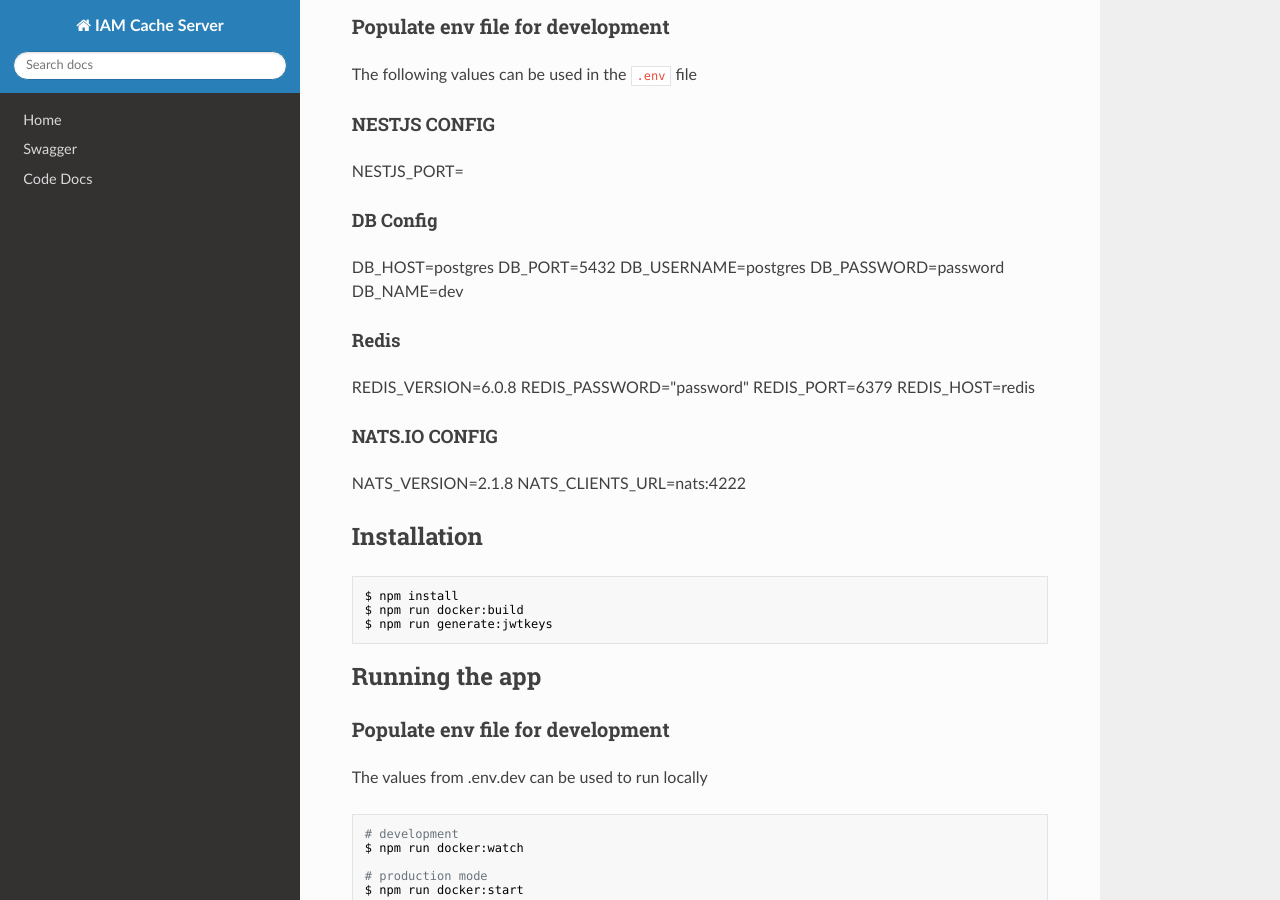
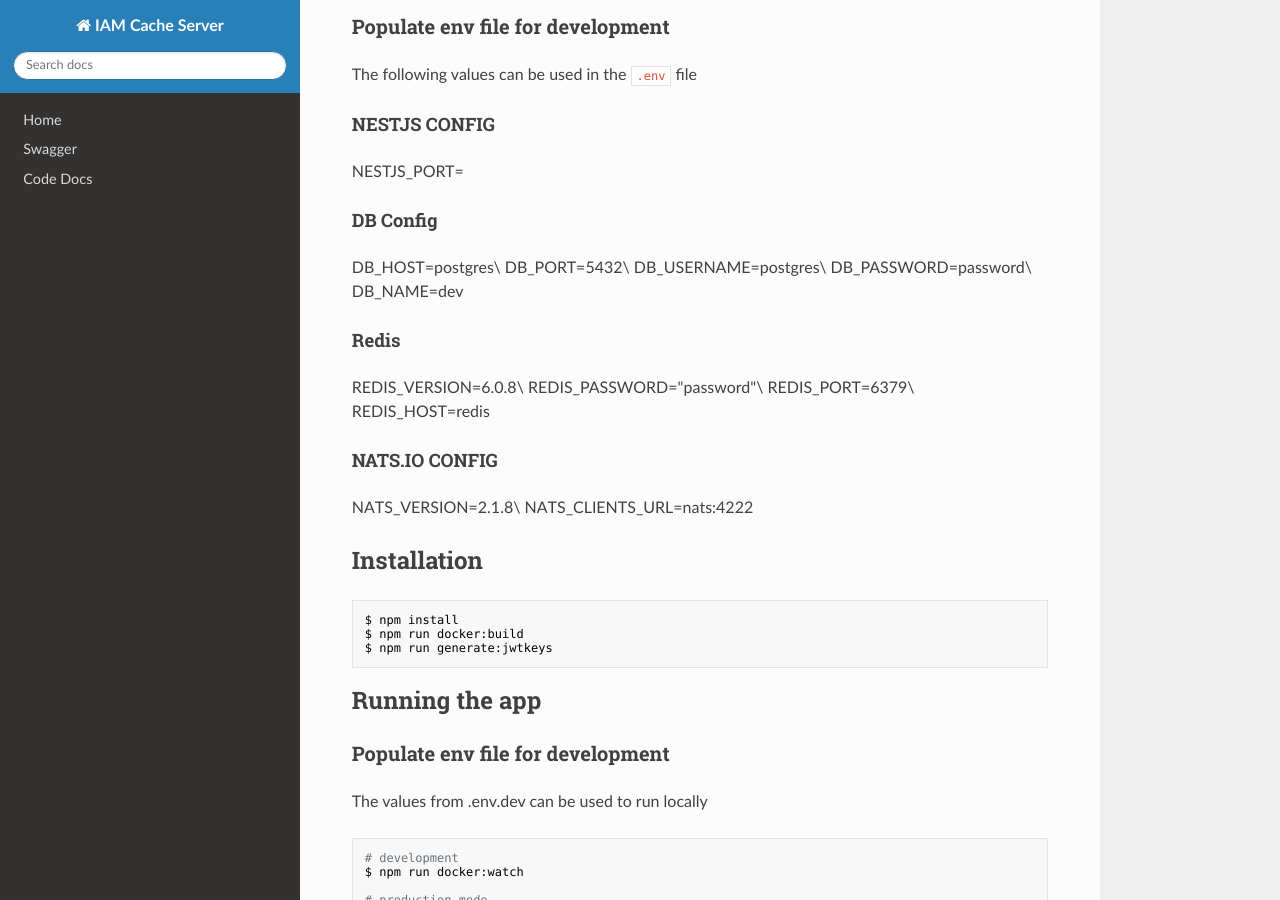
Before and after one commit to energywebfoundation/ssi-hub, an MkDocs documentation site: the page built from docs/api/README.md, in a window 1280 px wide and 900 px high, scrolled down 388 px. Built offline with MkDocs 1.6.1, drawn with Linux system fonts in a browser that asks for light colours; nearby versions of some CDN libraries; some of the changed text lies outside the part shown.

````diff
--- a/docs/api/README.md
+++ b/docs/api/README.md
@@ -26,22 +26,22 @@ NESTJS_PORT=
 
 #### DB Config
 
-DB_HOST=postgres
-DB_PORT=5432
-DB_USERNAME=postgres
-DB_PASSWORD=password
+DB_HOST=postgres\
+DB_PORT=5432\
+DB_USERNAME=postgres\
+DB_PASSWORD=password\
 DB_NAME=dev
 
 #### Redis
 
-REDIS_VERSION=6.0.8
-REDIS_PASSWORD="password"
-REDIS_PORT=6379
+REDIS_VERSION=6.0.8\
+REDIS_PASSWORD="password"\
+REDIS_PORT=6379\
 REDIS_HOST=redis
 
 #### NATS.IO CONFIG
 
-NATS_VERSION=2.1.8
+NATS_VERSION=2.1.8\
 NATS_CLIENTS_URL=nats:4222
 
 ## Installation
@@ -68,8 +68,7 @@ $ npm run docker:start
 
 ### Cookies
 
-Note that when running in dev, you can change the cookie policy in
-`cookies.service.ts` from
+Note that when running in dev, you can change the cookie policy in `cookies.service.ts` from
 
 ```
 sameSite: 'none',
@@ -83,9 +82,7 @@ sameSite: 'strict',
 secure: false,
 ```
 
-In this way, an app hosted on `localhost` (assuming the cache-server is also served on localhost)
-will store the authentication cookies even if the requests aren't sent over a
-secure connection.
+In this way, an app hosted on `localhost` (assuming the cache-server is also served on localhost) will store the authentication cookies even if the requests aren't sent over a secure connection.
 
 ## Test
 
@@ -102,9 +99,7 @@ $ npm run test:cov
 
 ## Release Notes
 
-Release note is generated using [standard-version](https://www.npmjs.com/package/standard-version) which generates
-`CHANGELOG.md` based on last tag version and commits history.
-this can be generated using the command.
+Release note is generated using [standard-version](https://www.npmjs.com/package/standard-version) which generates `CHANGELOG.md` based on last tag version and commits history. this can be generated using the command.
 
 ```bash
  $ npm run release
@@ -115,15 +110,18 @@ this can be generated using the command.
 This repository follows [Conventional Commits specification](https://www.conventionalcommits.org/en/v1.0.0/).
 
 ### Commit message format
+
 `<type>(<scope>): <subject>`
 
 Samples:
+
 ```
 feat(login.strategy): add optional numBlocksBack config
 feat(deps): bump `passport-did-auth` and `iam-contracts` versions to latest
 ```
 
 ### Using CLI
+
 If you want to be lead step-by-step you can use `cz-cli` which will help you setup commit message according to our standards
 `$ npm run commit`
 
````
Also changed, not shown: other parts of docs/api/README.md (+8 -0 lines), README.md (+22 -16 lines), 1 other file.
